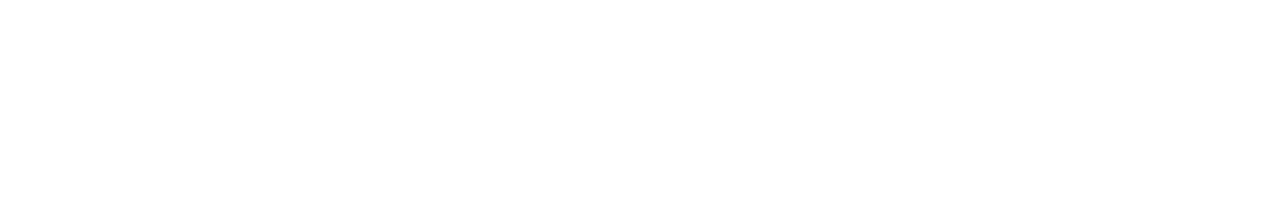
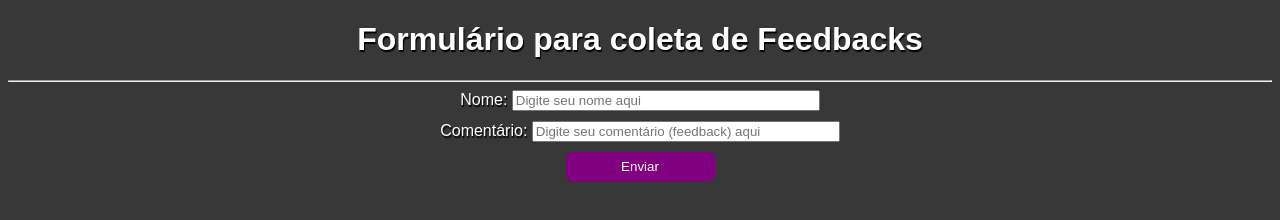
Before and after one commit to dacostavictor/Atividade---Node-e-Express, a website: page public/index.html in a window 1280 px wide. Drawn offline with Linux system fonts and the light colour scheme.

Commit message:
criando rota post

```diff
--- a/public/index.html
+++ b/public/index.html
@@ -1,9 +1,34 @@
 <!doctype html>
-<html lang="en">
+<html lang="pt-BR">
   <head>
     <meta charset="UTF-8" />
     <meta name="viewport" content="width=device-width, initial-scale=1.0" />
     <title>Página Inicial</title>
+    <link rel="stylesheet" href="style.css" />
   </head>
-  <body></body>
+  <body>
+    <h1>Formulário para coleta de Feedbacks</h1>
+    <hr />
+    <div id="formulario">
+      <form action="/feedbacks/enviar" method="post">
+        <label for="nome">Nome:</label>
+        <input
+          type="text"
+          name="nome"
+          id="nome"
+          placeholder="Digite seu nome aqui"
+        />
+        <br />
+        <label for="feedback">Comentário:</label>
+        <input
+          type="text"
+          name="feedback"
+          id="feedback"
+          placeholder="Digite seu comentário (feedback) aqui"
+        />
+        <br />
+        <button type="submit">Enviar</button>
+      </form>
+    </div>
+  </body>
 </html>
--- /dev/null
+++ b/public/style.css
@@ -0,0 +1,31 @@
+body {
+  background-color: rgb(56, 56, 56);
+  color: white;
+  text-shadow: black 1px 2px 1px;
+  font-family: Arial, Helvetica, sans-serif;
+}
+
+h1,
+#formulario {
+  text-align: center;
+}
+
+input {
+  width: 300px;
+  margin-bottom: 10px;
+}
+
+button {
+  cursor: pointer;
+  width: 150px;
+  height: 30px;
+  background-color: purple;
+  border: none;
+  border-radius: 8px;
+  color: white;
+}
+
+button:hover {
+  background-color: rgb(177, 2, 177);
+  transform: scale(1.1);
+}
```
Also changed, not shown: server.js (+10 -2 lines).
